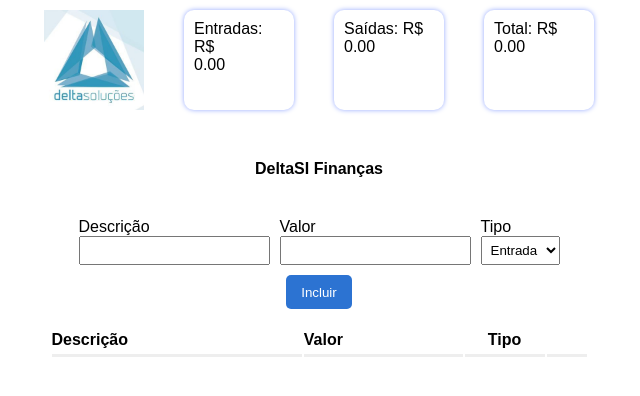
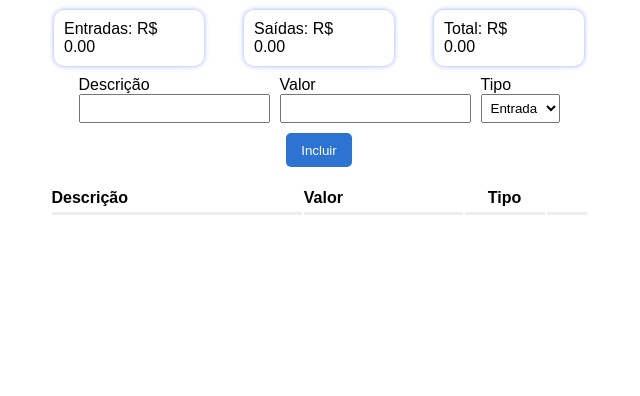
Before and after one commit to Luan400/projeto-delta, a plain HTML site: page index.html in a window 1280 px wide. Shown: the whole page, without its empty margins (321-961 px from the left). Drawn offline with nearby package versions, Linux system fonts and the light colour scheme.

Commit message:
Update index.html

```diff
--- a/index.html
+++ b/index.html
@@ -16,7 +16,7 @@
 <body>
     <main>
         <div class="resume">
-            <img src="./img/logo-delta.jpg" alt="imagem">
+
             <div>
                 Entradas: R$
                 <span class="incomes">0.00</span>
@@ -30,7 +30,7 @@
                 <span class="total">0.00</span>
             </div>
         </div>
-        <div class="delta"> <strong>DeltaSI Finanças</strong></div>
+
 
         <div class="newItem">
             <div class="divDesc">
```
